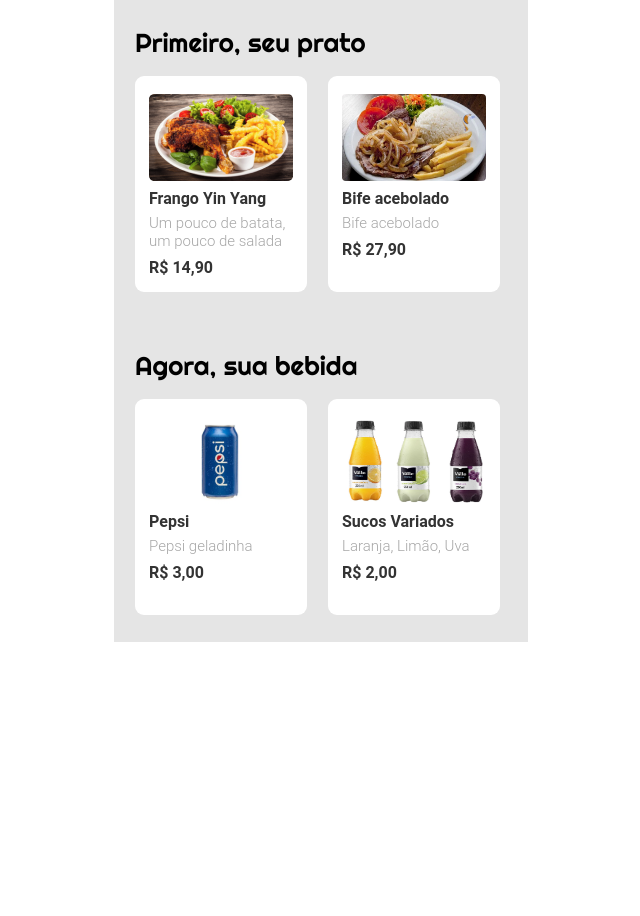
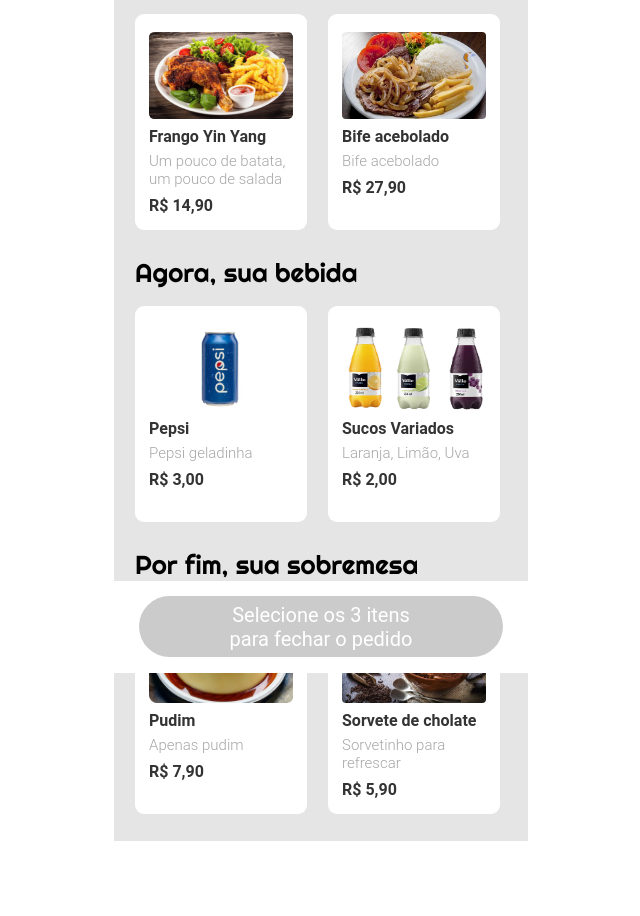
Before and after one commit to QuelSilva/driveneats, a plain HTML site: page index.html in a window 1280 px wide. Shown: the part 127-1043 px from the top of the page, without its empty margins (319-959 px from the left). Before the commit the page ends 800 px from the top, so only its background shows below. Drawn offline with Linux system fonts and the light colour scheme.

Commit message:
Adicionei a secao sobremesa e o button

```diff
--- a/css/styles.css
+++ b/css/styles.css
@@ -6,15 +6,24 @@ body {
 .conteiner{
     margin: auto;
     width: 414px;
+    margin-top: 92px;
     background-color: #E5E5E5;
-    margin-top: 15px; /*apenas para desgrudar do topo do navegador*/
 }
-
 /*largura e altura do header seguem as medidas do figma*/
 header{
     width: 414px;
     height: 92px;
+    position: fixed;
+    top: 0;
     background-color: #CF2B2B;
+}
+
+.barraInferior{
+    width: 414px;
+    height: 92px;
+    position: fixed;
+    bottom: 0;
+    background-color: #ffffff;
 }
 
 .titulo{
@@ -24,7 +33,6 @@ header{
     line-height: 55px;
     margin-left: 21px;
     color: #ffffff;
-
 }
 
 h1{
@@ -32,7 +40,6 @@ h1{
     font-size: 26px;
     font-weight: 400;
     line-height: 32px;
-    margin-top: 31px;
     margin-left: 21px;
 }
 
@@ -70,7 +77,7 @@ p{
     margin: 6px 0px 8px 14px;
 }
 
-.secaoComida, .secaoBebida{
+.secaoComida, .secaoBebida, .secaoSobremesa{
     display: flex;
     overflow: hidden;
     overflow-x: scroll;
@@ -82,10 +89,29 @@ p{
     width: 12px;
   }
 
-.comidas, .bebidas{
+.secaoSobremesa{
+    margin-bottom: 75px;
+}
+
+.comidas, .bebidas, .sobremesas{
     width: 172px;
     height: 216px;
     background-color: #ffffff;
     border-radius: 9px;
     margin: 17px 0px 27px 21px;
 }
+
+button{
+    width: 364px;
+    height: 61px;
+    border-radius: 50px;
+    border: #cbcbcb;
+    margin-left: 25px;
+    margin-top: 15px;
+    font-size: 20px;
+    font-weight: 400;
+    background-color: #cbcbcb;
+    text-align: center;
+    color: #ffffff;
+    font-family: Roboto;
+}
--- a/index.html
+++ b/index.html
@@ -15,7 +15,7 @@
             <h1 class="titulo">DrivenEats</h1>
             <h2>Sua comida em 6 minutos</h2>
         </header>
-            <h1>Primeiro, seu prato</h1>
+            <h1 class="nomeSecao">Primeiro, seu prato</h1>
             <div class="secaoComida">
                 <div class="comidas">
                     <img src="./imagens/frango_yin_yang.png" alt="Frango">
@@ -69,6 +69,36 @@
                     <h3>R$ 3,00</h4>
                 </div>
             </div>
+            <h1>Por fim, sua sobremesa</h1>
+            <div class="secaoSobremesa">
+                <div class="sobremesas">
+                    <img src="./imagens/pudim.png" alt="pudim">
+                    <h3>Pudim</h3>
+                    <p>Apenas pudim</p>
+                    <h3>R$ 7,90</h4>
+                </div>
+                <div class="sobremesas">
+                    <img src="./imagens/sorvete-de-chocolaate.jpg" alt="sorvete">
+                    <h3>Sorvete de cholate</h3>
+                    <p>Sorvetinho para refrescar</p>
+                    <h3>R$ 5,90</h4>
+                </div>
+                <div class="sobremesas">
+                    <img src="./imagens/brownie-com-sorvete.jpg" alt="brownie">
+                    <h3>Brownie</h3>
+                    <p>Brownie com sorvete</p>
+                    <h3>R$ 13,90</h4>
+                </div>
+                <div class="sobremesas">
+                    <img src="./imagens/mousse-de-maracuja.webp" alt="mousse">
+                    <h3>Mousse</h3>
+                    <p>Mousse de maracuja docinho</p>
+                    <h3>R$ 9,90</h4>
+                </div>
+            </div>
+            <div class="barraInferior">
+                <button>Selecione os 3 itens </br> para fechar o pedido</button>
+            </div>
     </div>
 </body>
 </html>
```
